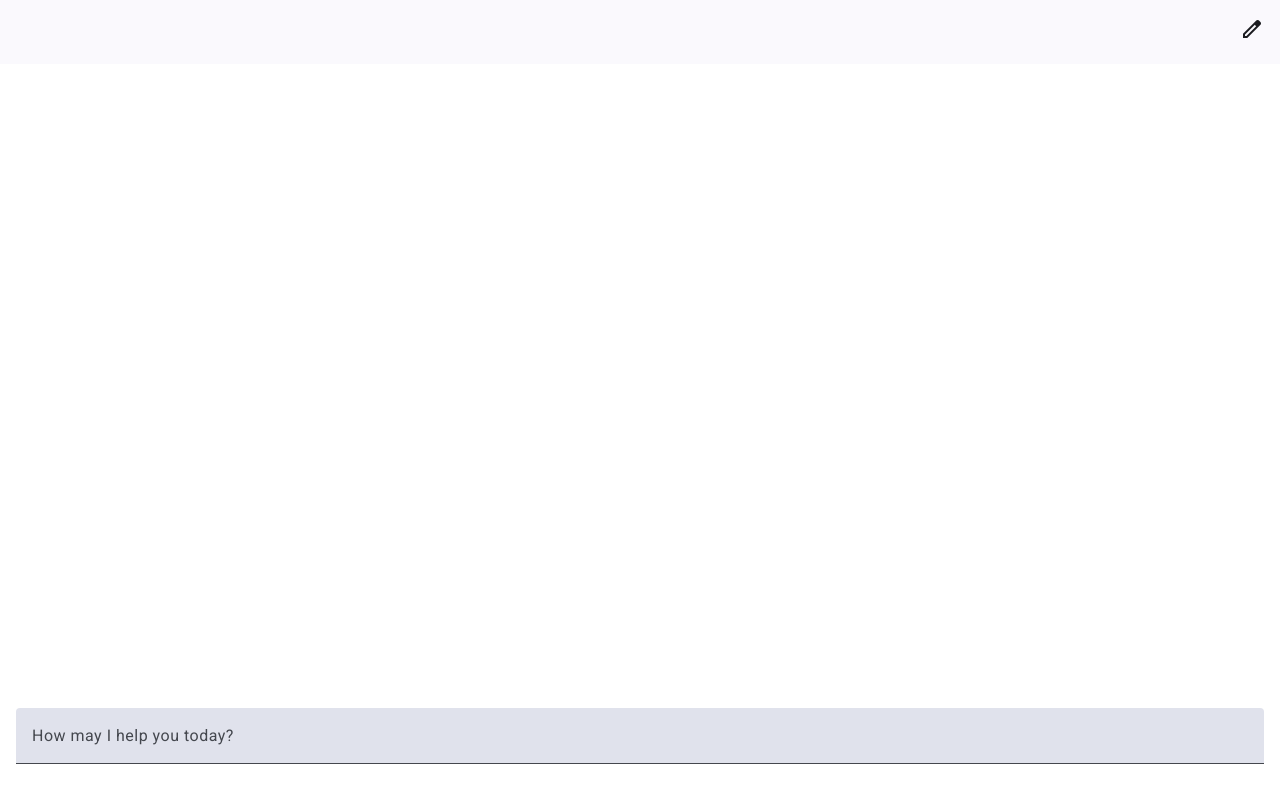
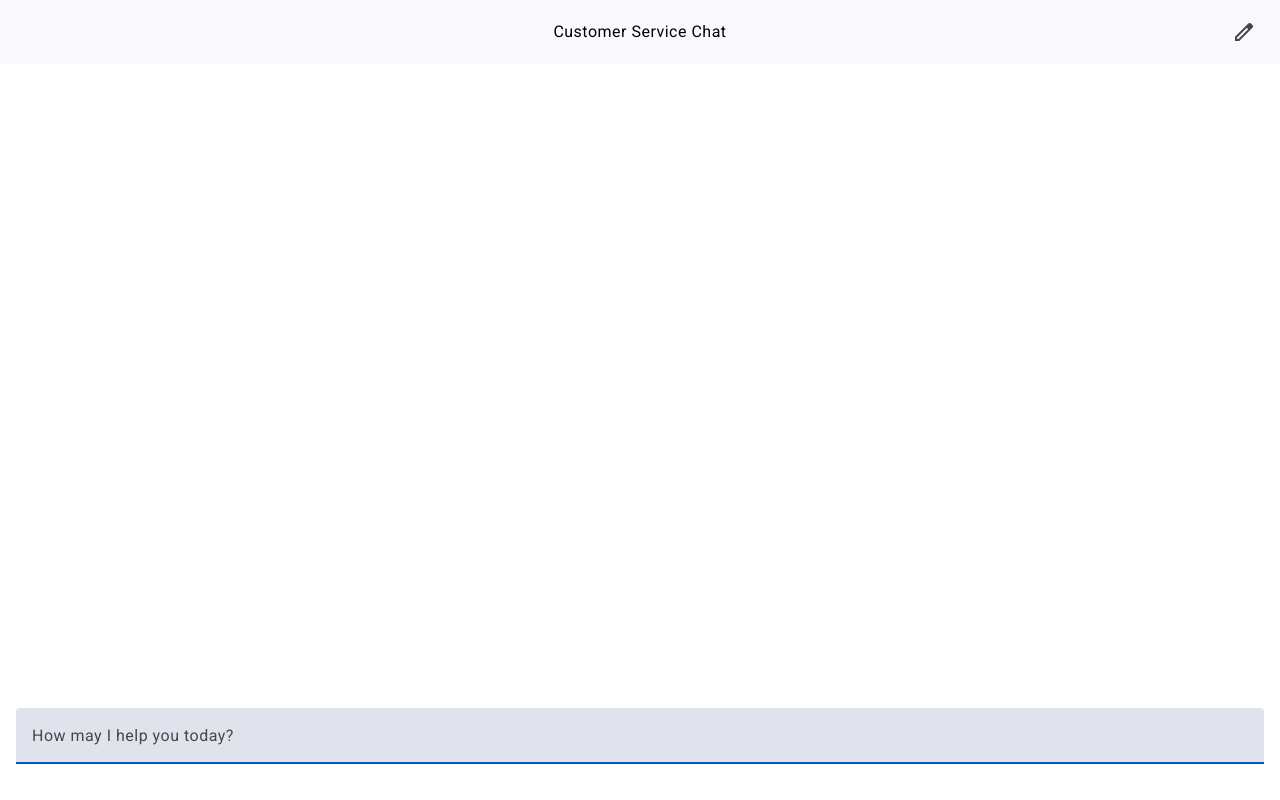
Before and after one commit to LongNguyen159/ollama-chatbot, an Angular app: page / in a window 1280 px wide. Built offline with nearby package versions, Linux system fonts and the light colour scheme.

Commit message:
feat: set focus on input

```diff
--- a/src/app/app.component.html
+++ b/src/app/app.component.html
@@ -1,15 +1,19 @@
 <router-outlet />
 <div class="flex flex-col h-full w-full justify-between overflow-hidden">
   <!-- TOOLBAR SECTION -->
-  <div>
-
-    <mat-toolbar class="flex flex-row items-center justify-end">
+  <div class="flex flex-row items-center justify-between">
+    <div class="flex flex-row w-full justify-center absolute">
+      Customer Service Chat
+    </div>
+    <div class="flex flex-row items-center justify-end w-full">
+      <mat-toolbar class="flex flex-row justify-end">
         <button mat-icon-button class="example-icon" (click)="onNewChat()" [disabled]="isInputDisabled">
           <span class="material-symbols-outlined">
             edit
           </span>
         </button>
       </mat-toolbar>
+    </div>
   </div>
 
   <!-- MESSAGES SECTION -->
@@ -32,7 +36,7 @@
   <div class="input-section flex flex-row w-full p-4">
     <form class="example-form w-full" (ngSubmit)="onSubmit()">
       <mat-form-field class="example-full-width w-full">
-        <input matInput placeholder="How may I help you today?" [(ngModel)]="userInput" [ngModelOptions]="{standalone: true}" (keypress.enter)="onSubmit()" [disabled]="isInputDisabled">
+        <input matInput #userInputField placeholder="How may I help you today?" [(ngModel)]="userInput" [ngModelOptions]="{standalone: true}" (keypress.enter)="onSubmit()" [disabled]="isInputDisabled">
       </mat-form-field>
     </form>
   </div>
--- a/src/app/app.component.ts
+++ b/src/app/app.component.ts
@@ -11,6 +11,7 @@ import {MatDividerModule} from '@angular/material/divider';
 import { ChatbotService } from './chatbot.service';
 import { take } from 'rxjs';
 import { HttpErrorResponse } from '@angular/common/http';
+import {MatButtonModule} from '@angular/material/button';
 
 export interface Message {
   sender: string;
@@ -20,7 +21,8 @@ export interface Message {
   selector: 'app-root',
   standalone: true,
   imports: [RouterOutlet, MatInputModule, FormsModule, MatFormFieldModule, CommonModule,
-    MatCardModule, MatToolbarModule, MatIconModule, MatDividerModule
+    MatCardModule, MatToolbarModule, MatIconModule, MatDividerModule,
+    MatButtonModule
   ],
   templateUrl: './app.component.html',
   styleUrl: './app.component.scss'
@@ -28,10 +30,12 @@ export interface Message {
 export class AppComponent implements AfterViewChecked {
   chatbotService = inject(ChatbotService)
   @ViewChild('messagesContainer') private messagesContainer: ElementRef;
+  @ViewChild('userInputField') userInputField: ElementRef;
+
   title = 'ollama-chatbot';
 
-  yourName = 'You'
-  botName = 'Ollama'
+  yourName = 'Me'
+  botName = 'Bot-1.0'
 
   userInput: string = '';
   isInputDisabled: boolean = false;
@@ -42,6 +46,7 @@ export class AppComponent implements AfterViewChecked {
 
   ngAfterViewChecked() {
     this.scrollToBottom();
+    this.setFocus()
   }
 
   onSubmit() {
@@ -61,11 +66,11 @@ export class AppComponent implements AfterViewChecked {
     this.isInputDisabled = true;
     this.chatbotService.getBotResponse(this.userInput).pipe(take(1)).subscribe({
       next: (response: any) => {
-        console.log('Response:', response);
         this.messageBuffer.push({
           sender: this.botName,
           content: response.message
         })
+        this.setFocus();
         this.isInputDisabled = false;
       },
       error: (err: HttpErrorResponse) => {
@@ -74,11 +79,18 @@ export class AppComponent implements AfterViewChecked {
           sender: this.botName,
           content: 'Server Error. Please try again later.'
         })
+        this.setFocus();
         this.isInputDisabled = false;
       }
     })
 
     this.userInput = ''; // Clear the user input after processing
+  }
+
+  setFocus() {
+    setTimeout(() => {
+      this.userInputField.nativeElement.focus();
+    }, 0);
   }
 
   scrollToBottom(): void {
@@ -92,6 +104,7 @@ export class AppComponent implements AfterViewChecked {
   onNewChat() {
     this.messageBuffer = [];
     this.userInput = '';
+    this.setFocus();
   }
 
 }
```
Lines whose indentation alone changed are shown as unchanged.
